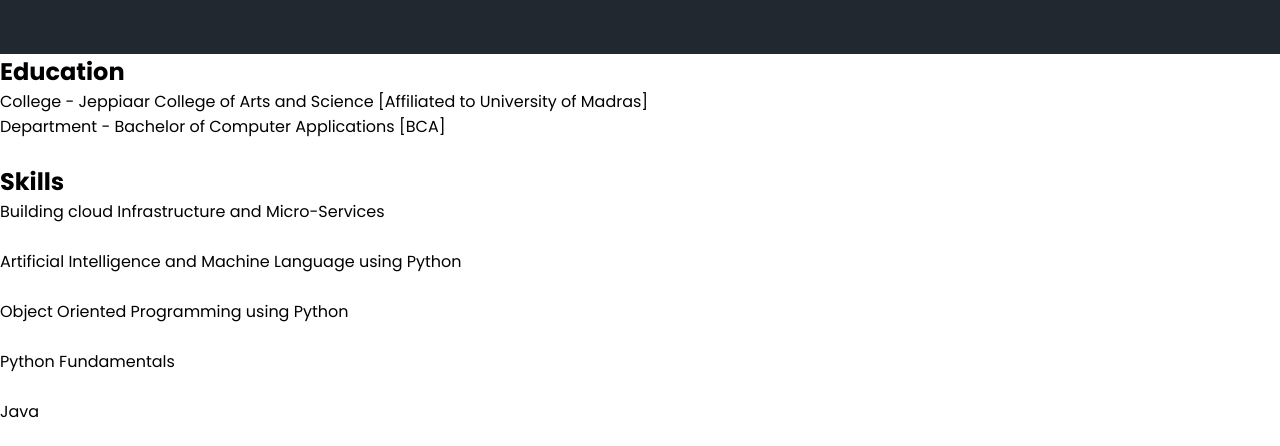
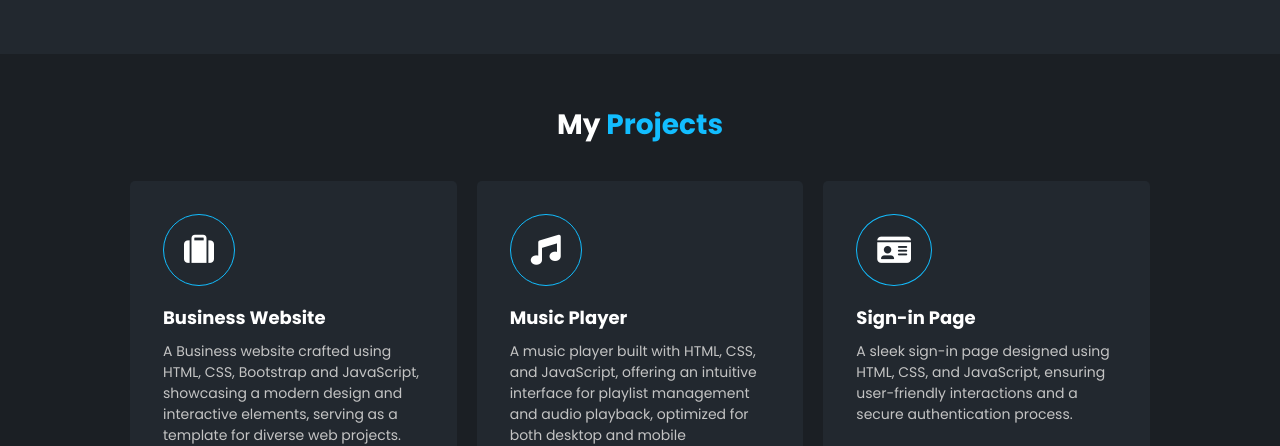
Before and after one commit to FtStella/Digital-Portfolio, a plain HTML site: page index.html in a window 1280 px wide. Shown: the part 836-1282 px from the top of the page. Drawn offline with Linux system fonts and the light colour scheme.

Commit message:
index.html

```diff
--- a/index.html
+++ b/index.html
@@ -128,27 +128,6 @@
 
         </section>
 
-        <!-- Education Section  -->
-        <section class="education-section" id="education">
-
-        <div class="education-content">
-                <h2>Education</h2>
-            College - Jeppiaar College of Arts and Science [Affiliated to University of Madras] <br>
-            Department - Bachelor of Computer Applications [BCA] <br><br>
-        </div>
-
-        <!-- Skills Section  -->
-        <section class="skills-section" id="skills">
-
-        <div class="skills-content">
-        <h2> Skills</h2>
-        <ul style="list-style-type:disc;">
-            <li> Building cloud Infrastructure and Micro-Services </li><br>
-            <li> Artificial Intelligence and Machine Language using Python </li> <br><li> Object Oriented Programming using Python </li> <br>
-            <li> Python Fundamentals </li> <br> <li> Java </li> <br> <li> JavaScript </li> <br><li> Python </li> <br><li> C++ </li> <br><br>
-        </ul>
-        </div>
-
         <!-- Projects Section -->
         <section class="projects-section" id="projects">
             <h2>My <span>Projects</span></h2>
```
